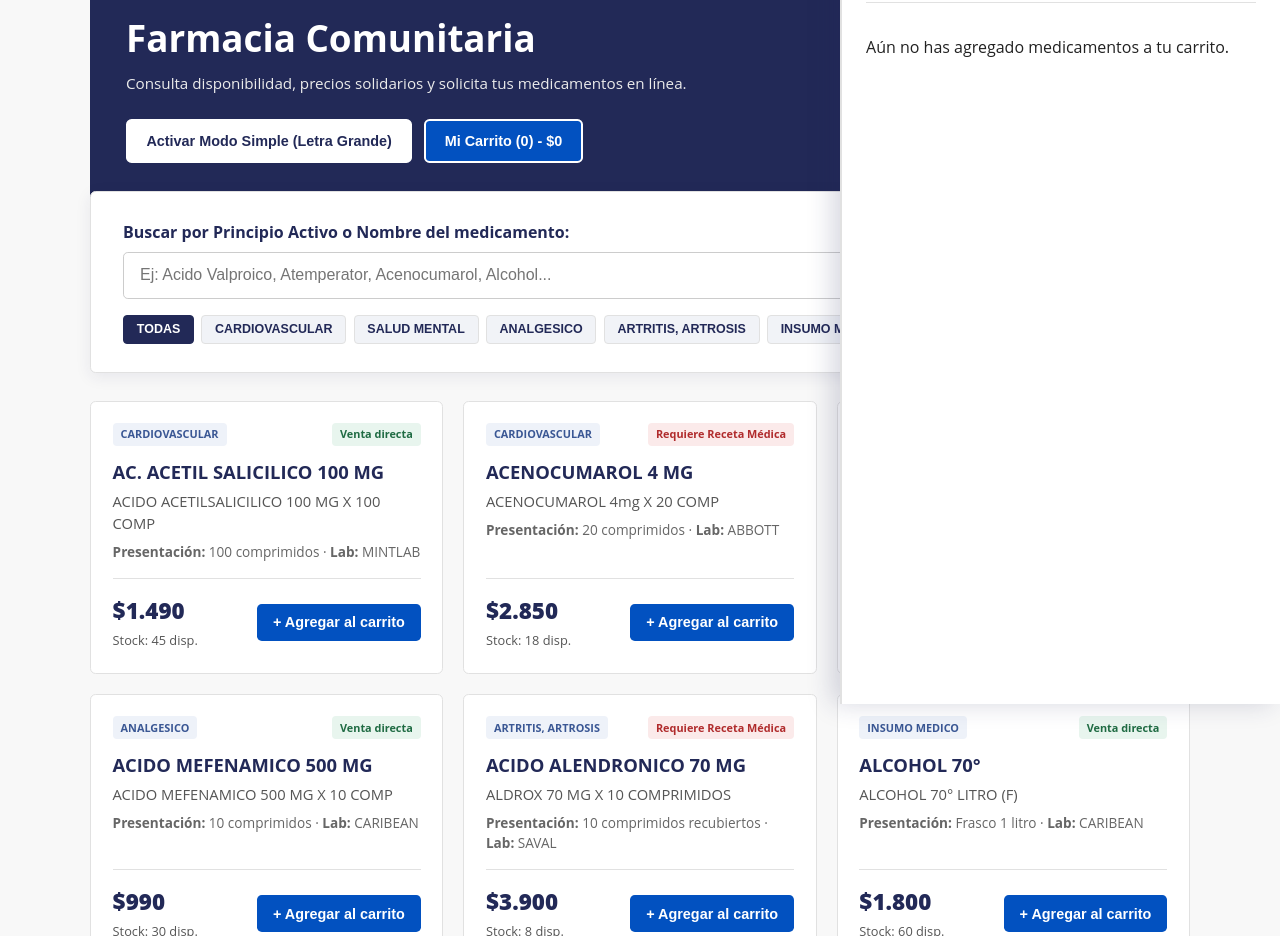
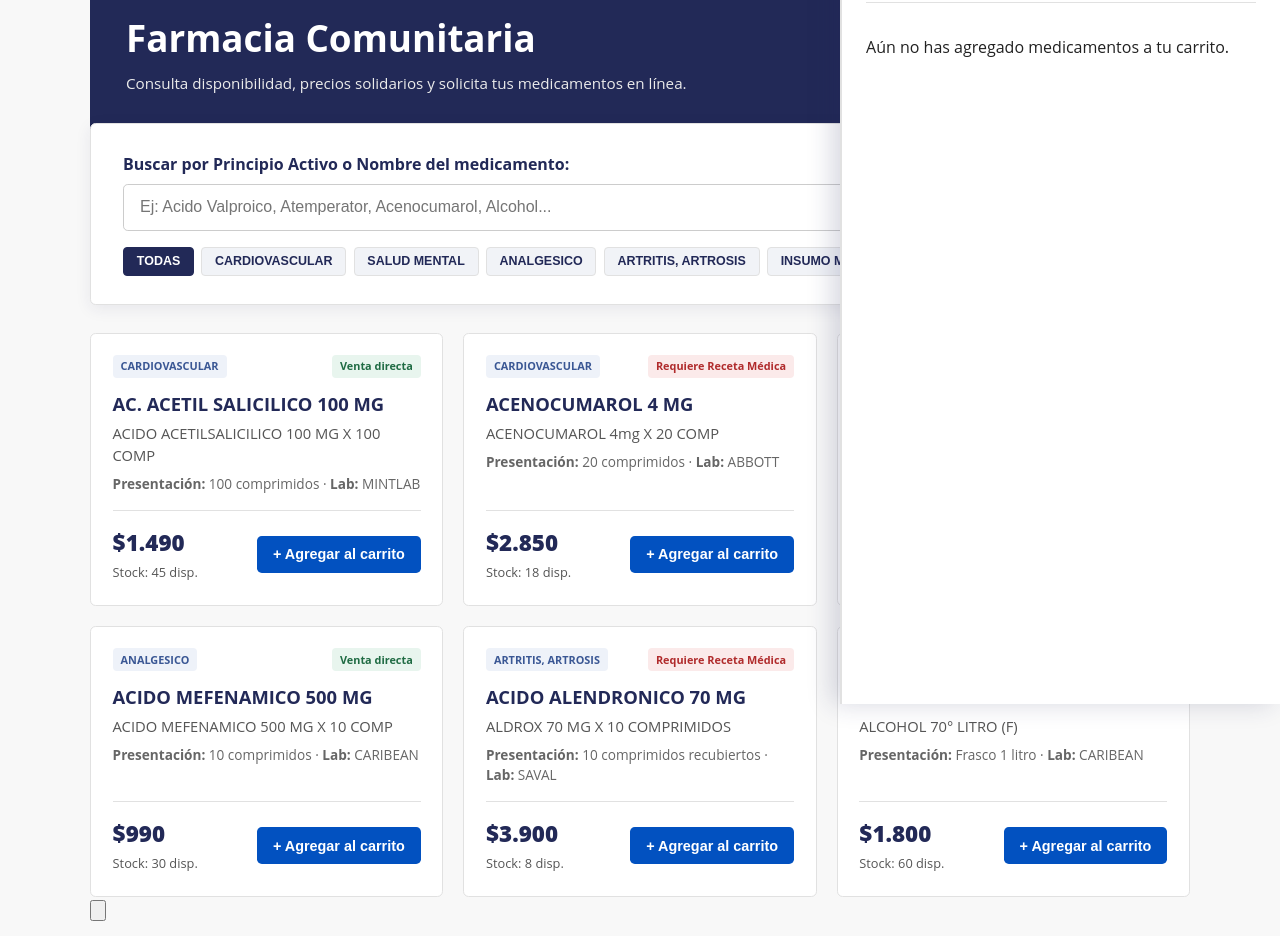
Before and after one commit to NicoLakes/co-lab-penalolen-farmacia-comunitaria, a React (Vite) app in the folder apps/web/: page / in a window 1280 px wide. Shown: the part 96-1032 px from the top of the page. Built offline with nearby package versions, Linux system fonts and the light colour scheme.

Commit message:
Update CatalogoPage.tsx

```diff
--- a/apps/web/src/features/catalogo/CatalogoPage.tsx
+++ b/apps/web/src/features/catalogo/CatalogoPage.tsx
@@ -88,7 +88,7 @@ export function CatalogoPage() {
               : 'Consulta disponibilidad, precios solidarios y solicita tus medicamentos en línea.'}
           </p>
         </div>
-        {/* Acciones del encabezado: Modo Simple y Carrito */}
+        {/* Acciones del encabezado: Modo Simple */}
         <div className="header-actions">
           <button
             type="button"
@@ -96,14 +96,6 @@ export function CatalogoPage() {
             onClick={() => setModoSimple(!modoSimple)}
           >
             {modoSimple ? 'Modo Simple Activado (Ver vista estándar)' : 'Activar Modo Simple (Letra Grande)'}
-          </button>
-
-          <button
-            type="button"
-            className="btn-ver-carrito"
-            onClick={() => setCarritoAbierto(!carritoAbierto)}
-          >
-            Mi Carrito ({totalUnidades}) - ${totalPrecio.toLocaleString('es-CL')}
           </button>
         </div>
       </header>
@@ -178,6 +170,36 @@ export function CatalogoPage() {
         )}
       </section>
 
+      {/* Botón circular flotante del carrito en la parte inferior derecha */}
+      <button
+        type="button"
+        className={carritoAbierto ? 'btn-carrito-flotante oculto' : 'btn-carrito-flotante'}
+        onClick={() => setCarritoAbierto(!carritoAbierto)}
+        aria-label={`Abrir carrito de compras (${totalUnidades} productos, total $${totalPrecio.toLocaleString('es-CL')})`}
+        aria-expanded={carritoAbierto}
+        title={`Mi Carrito (${totalUnidades}) - $${totalPrecio.toLocaleString('es-CL')}`}
+      >
+        <svg
+          className="icono-carrito"
+          viewBox="0 0 24 24"
+          fill="none"
+          stroke="currentColor"
+          strokeWidth="2.2"
+          strokeLinecap="round"
+          strokeLinejoin="round"
+          aria-hidden="true"
+        >
+          <circle cx="9" cy="21" r="1.5" />
+          <circle cx="19" cy="21" r="1.5" />
+          <path d="M2.5 3h2.8l2.4 11.4a2 2 0 0 0 2 1.6h9.6a2 2 0 0 0 1.9-1.5L23 6H6.2" />
+        </svg>
+        {totalUnidades > 0 && (
+          <span className="carrito-badge" aria-hidden="true">
+            {totalUnidades}
+          </span>
+        )}
+      </button>
+
       <CarritoPanel
         carrito={carrito}
         abierto={carritoAbierto}
```
